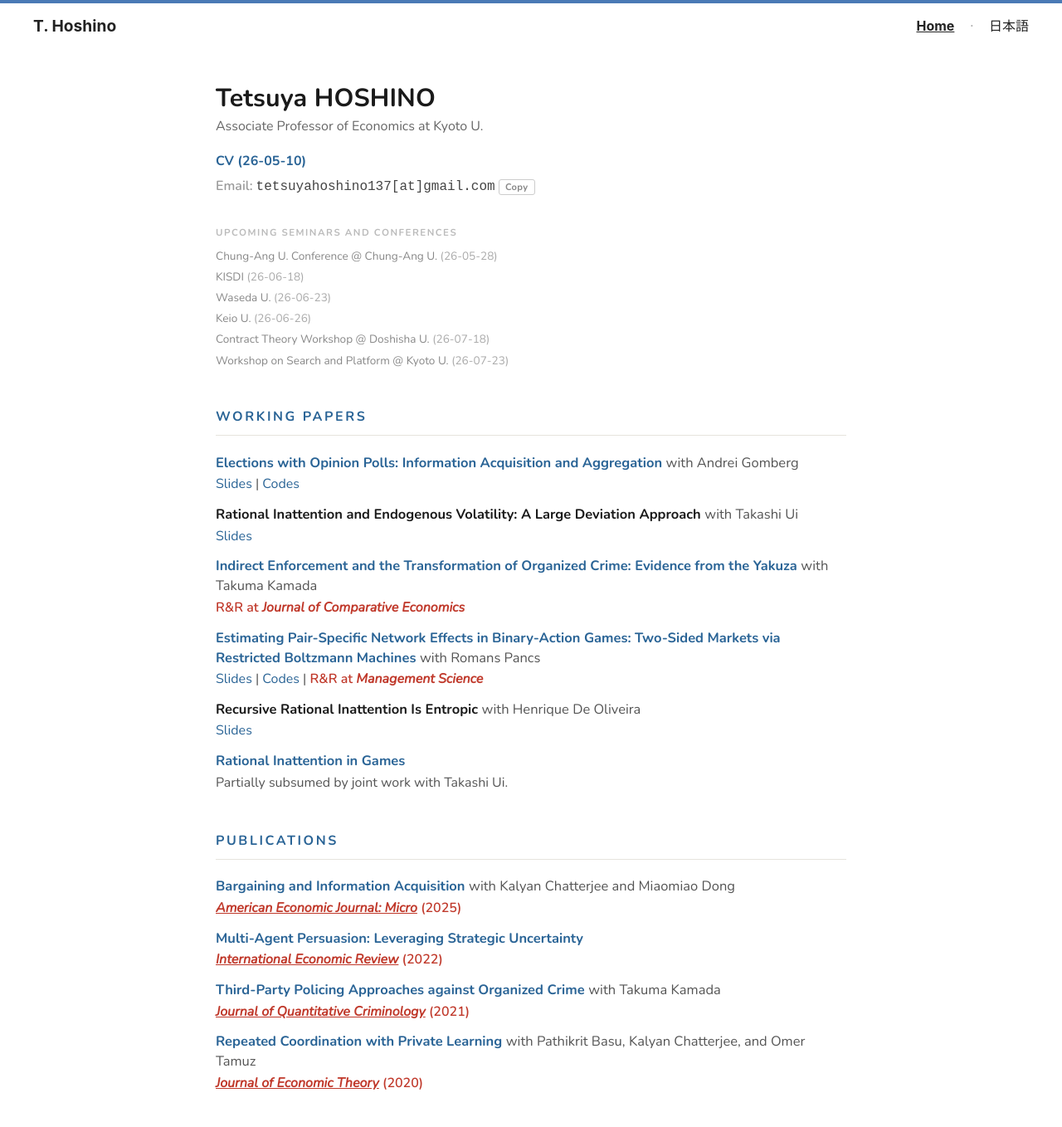
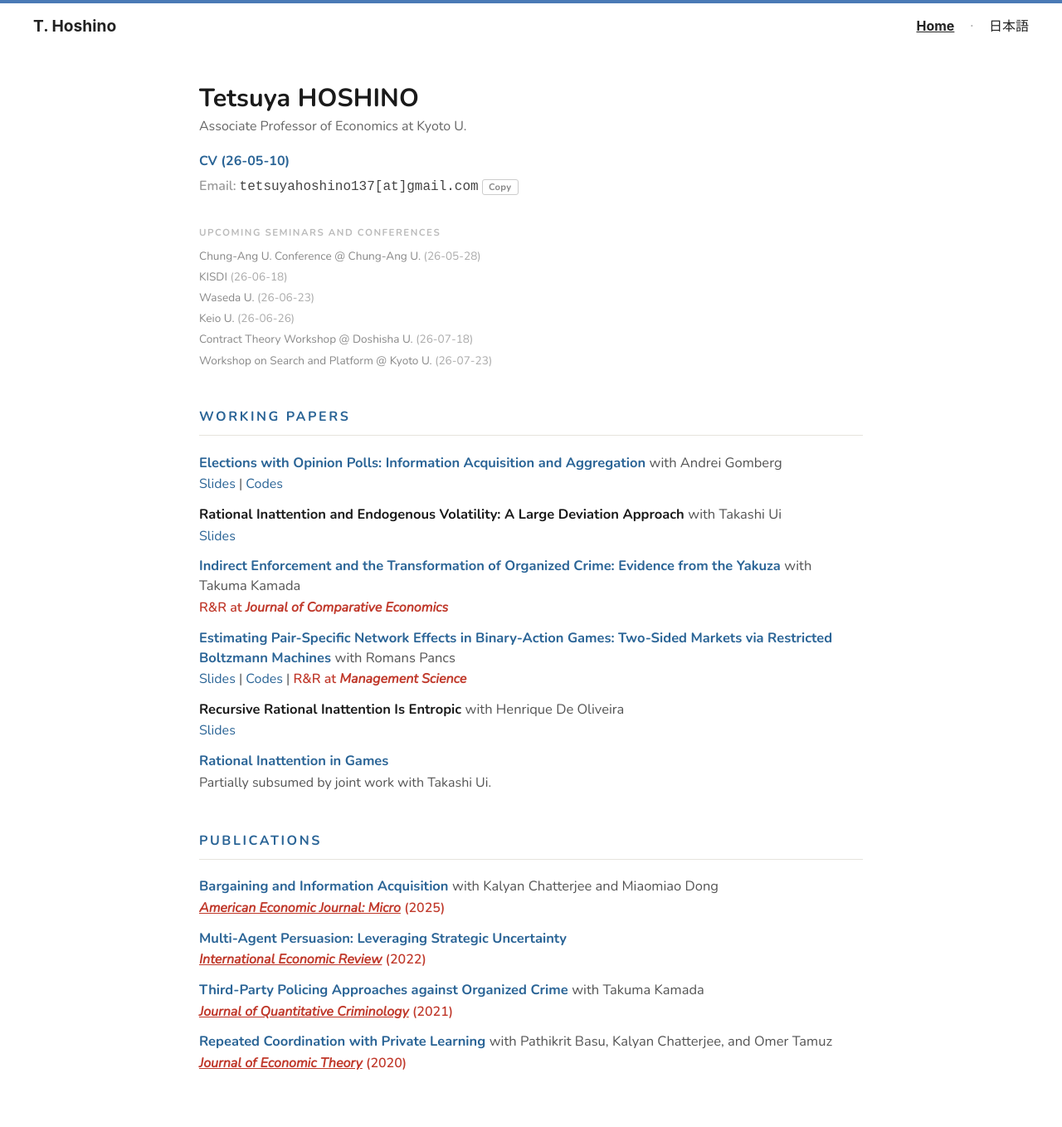
Before and after one commit to tetsuyahoshino137/tetsuyahoshino137.github.io, a Jekyll site: the page built from index.md, in a window 1280 px wide. Shown: the whole page at 83% size. Built offline with Jekyll 4.4.1, drawn with Linux system fonts in a browser that asks for light colours; after the commit the page ends 1334 px from its top, so only the background shows below that.

Commit message:
Update main.css

```diff
--- a/assets/css/main.css
+++ b/assets/css/main.css
@@ -24,7 +24,7 @@
   --color-card-border: #ddd;  /* カード枠線 */
 
   /* ----- レイアウト ----- */
-  --max-width: 760px;         /* コンテンツ幅 */
+  --max-width: 800px;         /* コンテンツ幅 */
   --section-gap: 2.8rem;      /* セクション間の余白 */
 }
 
```
